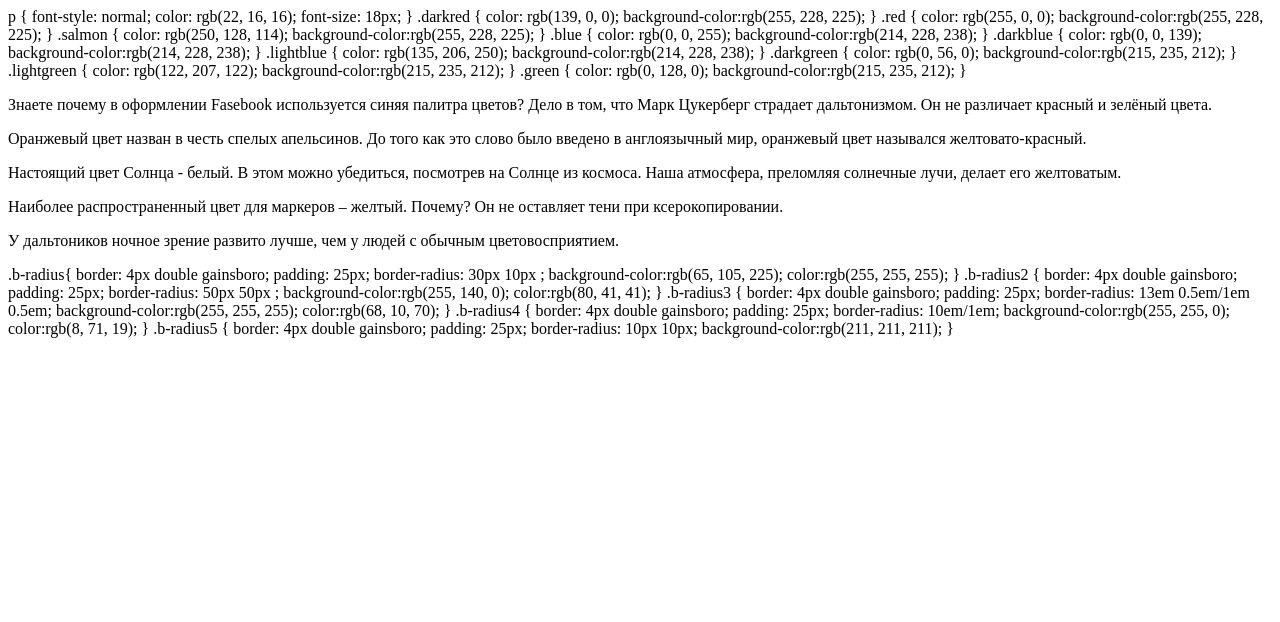
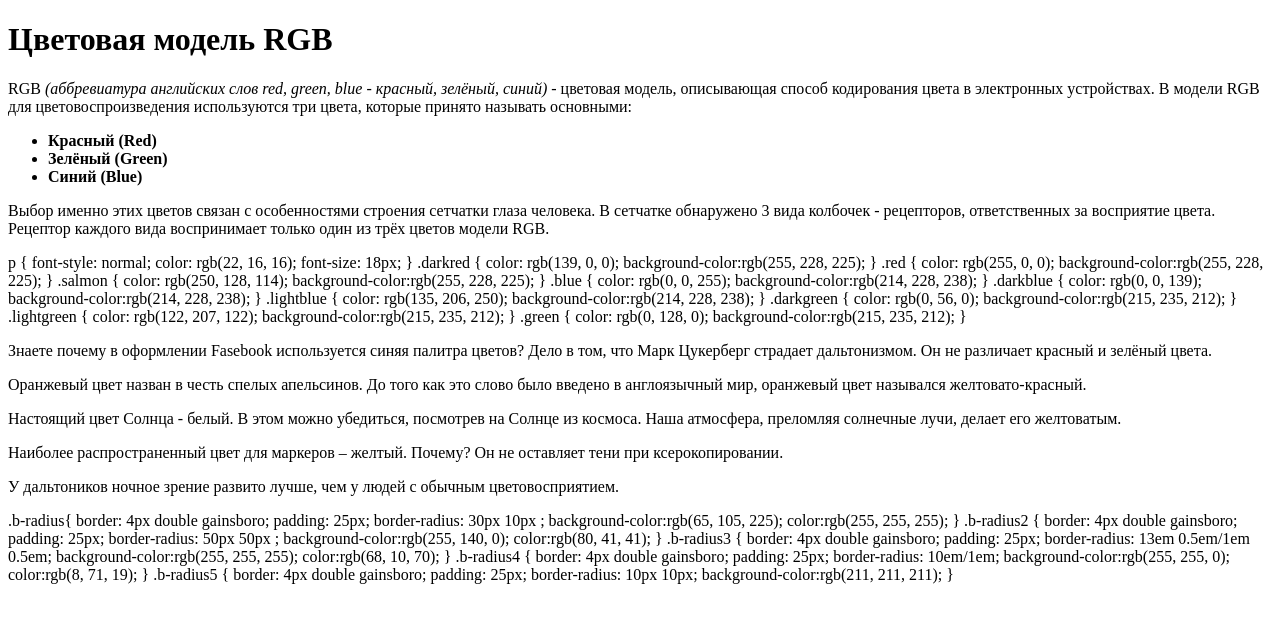
Before and after one commit to artem012010/classwork, a plain HTML site: page CLOUN.html in a window 1280 px wide. Drawn offline with Linux system fonts and the light colour scheme.

Commit message:
Update CLOUN.html

```diff
--- a/CLOUN.html
+++ b/CLOUN.html
@@ -1,3 +1,21 @@
+<!DOCTYPE html>
+<head>
+  <title>Цветовая модель RGB</title>
+</head>
+<body>
+  <h1>Цветовая модель RGB</h1>
+  <p>RGB <i>(аббревиатура английских слов red, green, blue - красный, зелёный, синий)</i> - цветовая модель, описывающая способ кодирования цвета в электронных устройствах. В модели RGB для цветовоспроизведения используются три цвета, которые принято называть основными:</p>
+  <b>
+   <ul>
+        <li class= "red">Красный (Red)</li>
+        <li class= "green">Зелёный (Green)</li>
+        <li class= "blue">Синий (Blue)</li>
+    </ul>
+   </b>
+  <p>Выбор именно этих цветов связан с особенностями строения сетчатки глаза человека. В сетчатке обнаружено 3 вида колбочек - рецепторов, ответственных за восприятие цвета. Рецептор каждого вида воспринимает только один из трёх цветов модели RGB.</p>
+</body>
+
+
 p {
   font-style: normal;
   color: rgb(22, 16, 16);
```
